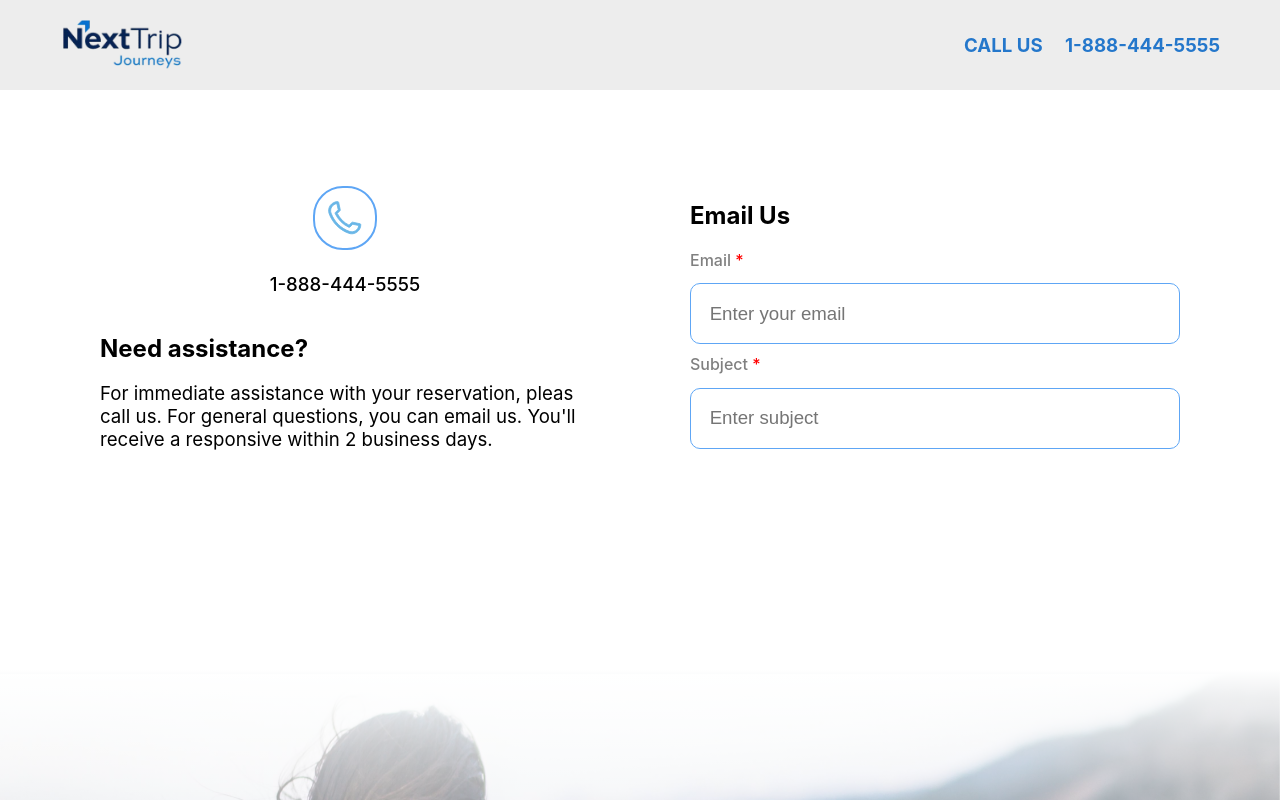
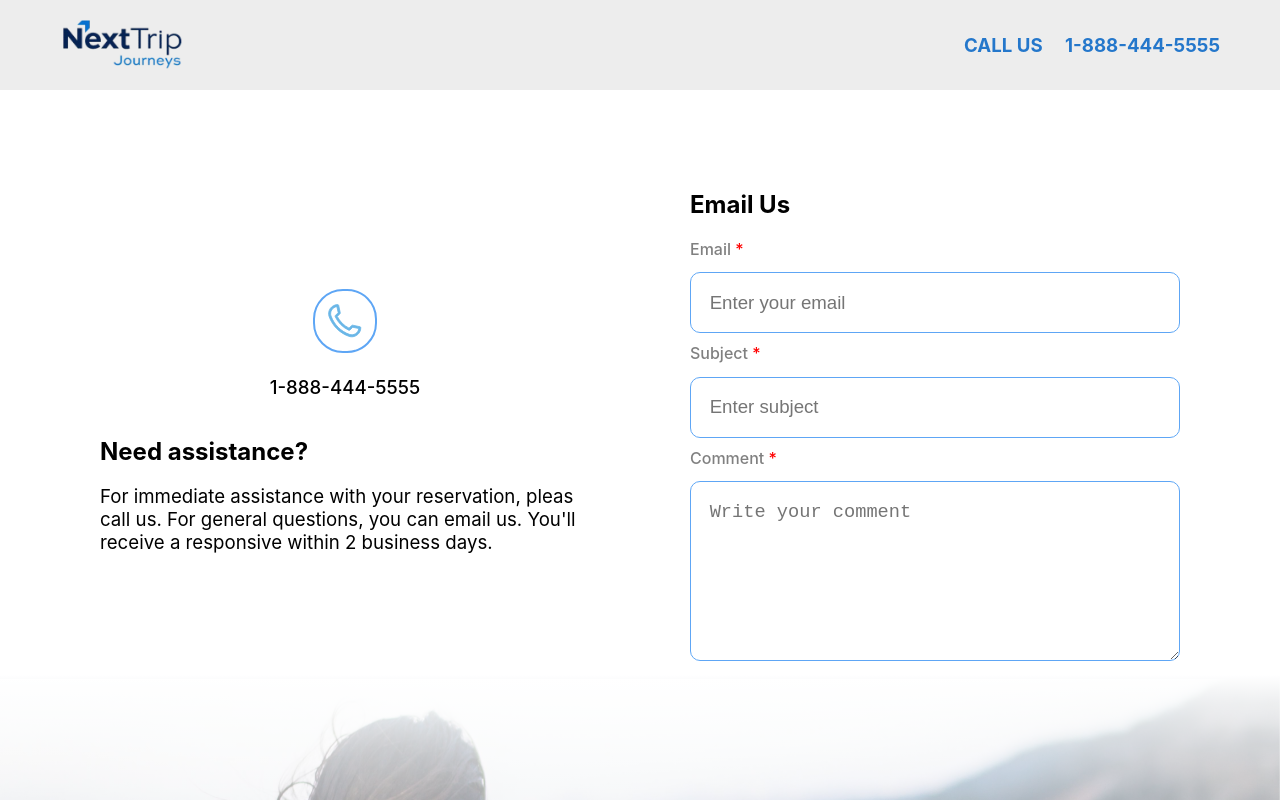
Before and after one commit to KamilPieronczyk/euvic-staz, a React (Create React App) app: page / in a window 1280 px wide. Shown: the top 800 px of the page. Built offline with nearby package versions, Linux system fonts and the light colour scheme.

Commit message:
TextArea

```diff
--- a/src/components/Body/Body.css
+++ b/src/components/Body/Body.css
@@ -5,7 +5,7 @@
   flex-direction: row;
   justify-content: space-evenly;
   align-items: center;
-  padding: 80px 100px 200px 100px;
+  padding: 80px 100px 0 100px;
 }
 
 @media only screen and (max-width: 1000px) {
--- a/src/components/Body/FormBox/FormBox.js
+++ b/src/components/Body/FormBox/FormBox.js
@@ -2,6 +2,7 @@ import React from 'react'
 import './FormBox.css'
 
 import {Input} from '../../Input/Input'
+import {TextArea} from '../../TextArea/TextArea'
 
 export function FormBox() {
   return (
@@ -21,6 +22,12 @@ export function FormBox() {
         isValid={true}
         errorMessage="This value is required"
       />
+      <TextArea
+        label="Comment"
+        placeholder="Write your comment"
+        isValid={true}
+        errorMessage="This value is required"
+      />
     </section>
   )
 }
--- a/src/components/TextArea/TextArea.css
+++ b/src/components/TextArea/TextArea.css
@@ -0,0 +1,12 @@
+.textArea {
+  width: 100%;
+  font-size: 14pt;
+  padding: 14pt;
+  margin-top: 10pt;
+  border: 1px solid var(--lightblue);
+  border-radius: 10px;
+  box-sizing: border-box;
+  position: relative;
+  resize: vertical;
+  min-height: 180px;
+}
--- a/src/components/TextArea/TextArea.js
+++ b/src/components/TextArea/TextArea.js
@@ -0,0 +1,61 @@
+import React, {useState} from 'react'
+import './TextArea.css'
+import {PropTypes} from 'prop-types'
+import Fade from 'react-reveal/Fade'
+
+function TextArea(props) {
+  const [value, setValue] = useState("")
+
+  const inputHandle = (e) => {
+    props.onChange(e.target.value);
+    setValue(e.target.value);
+  }
+
+  return (
+    <div className={"inputContainer"}>
+
+      <span className={"inputLabel"}>{props.label} <span className={"red"}>*</span></span>
+      <textarea
+        className={"textArea " + (props.isValid ? "" : "invalid")}
+        value={value}
+        placeholder={props.placeholder}
+        onChange={inputHandle}
+      />
+
+      {
+        !props.isValid ? (
+          <Fade right>
+            <span className={"inputBottomLabel"}>{props.errorMessage}</span>
+          </Fade>
+        ) : null
+      }
+
+      {
+        !props.isValid ? (
+          <Fade top>
+            <figure className={"invalidIcon"}>
+              <img src="/assets/warningIcon.png" alt="warning" />
+            </figure>
+          </Fade>
+        ) : null
+      }
+
+    </div>
+  )
+}
+
+TextArea.propTypes = {
+  onChange: PropTypes.func,
+  isValid: PropTypes.bool,
+  placeholder: PropTypes.string,
+  label: PropTypes.string,
+  errorMessage: PropTypes.string
+}
+
+TextArea.defaultProps = {
+  isValid: true,
+  type: 'text',
+  onChange: () => {},
+}
+
+export {TextArea};
--- a/src/components/index.js
+++ b/src/components/index.js
@@ -1,5 +1,7 @@
 import {Header} from './Header/Header'
 import {Footer} from './Footer/Footer'
 import {Body} from './Body/Body'
+import {Input} from './Input/Input'
+import {TextArea} from './TextArea/TextArea'
 
-export {Header, Footer, Body}
+export {Header, Footer, Body, Input, TextArea}
```
Also changed, not shown: src/components/Button/Button.js (added, +11 -0 lines), src/components/Button/Button.css (added).
